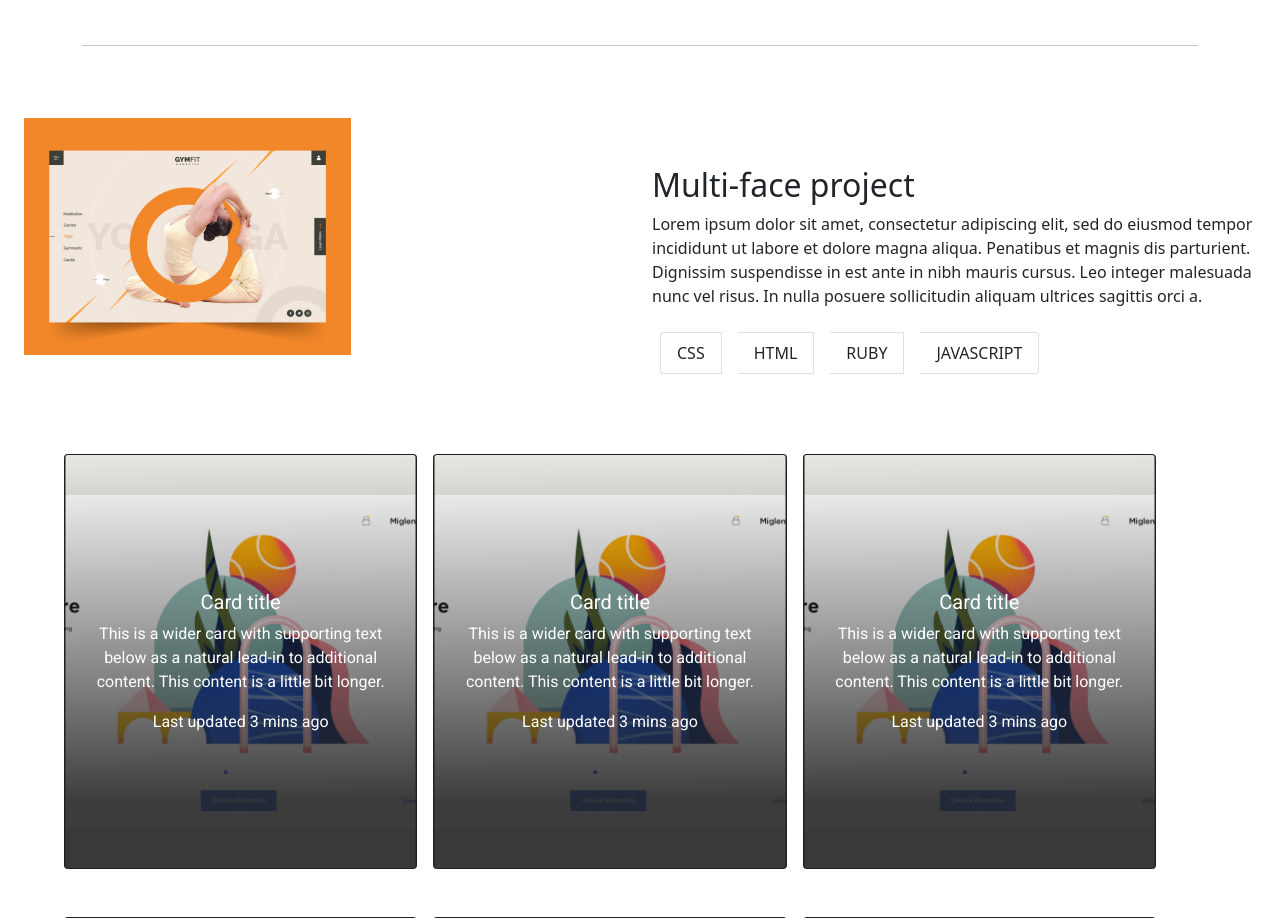
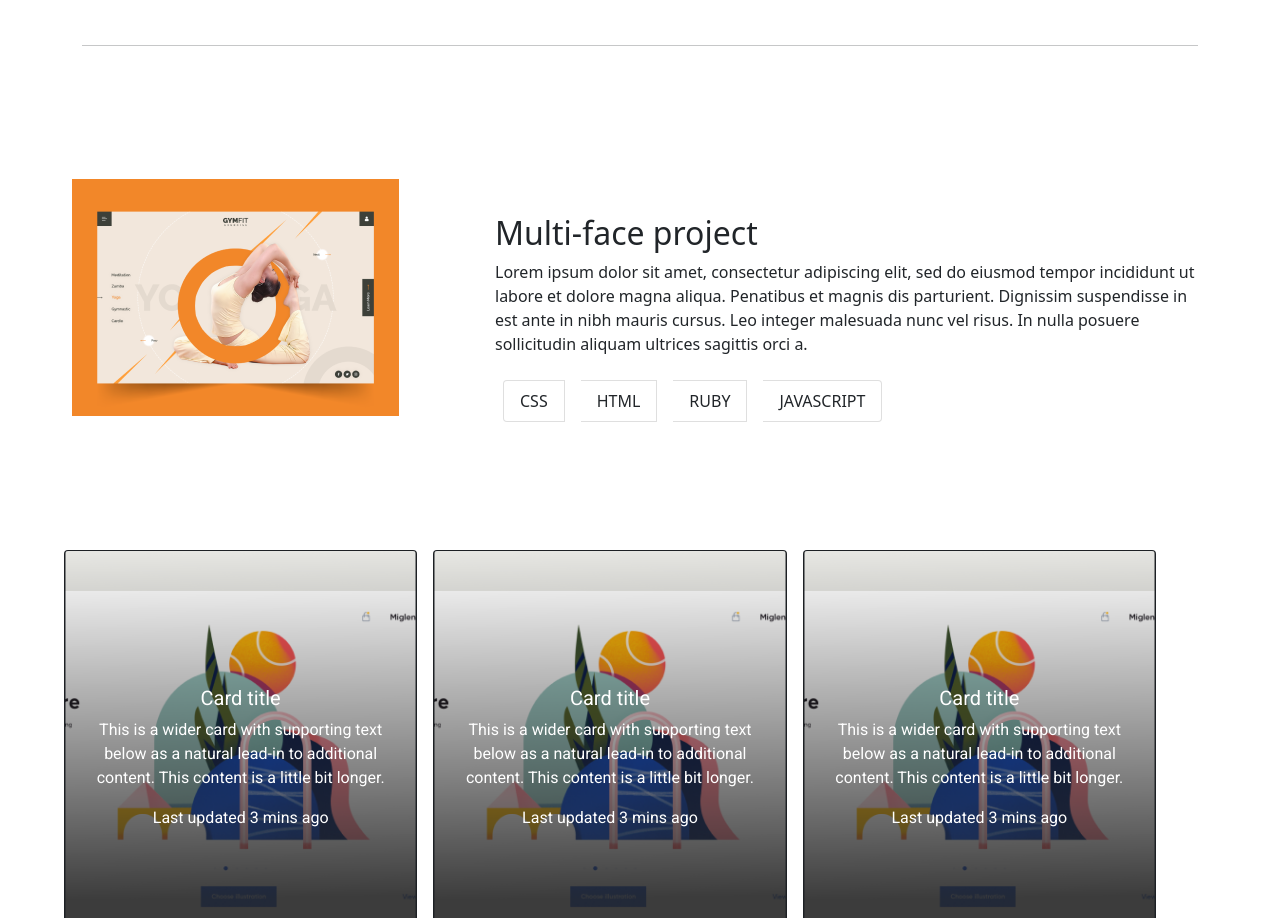
Before and after one commit to enmanuelbayen/Portfolio-with-Boostrap, a website: page index.html in a window 1280 px wide. Shown: the part 971-1889 px from the top of the page. Drawn offline with nearby package versions, Linux system fonts and the light colour scheme.

Commit message:
Fix Multi-face card position

```diff
--- a/index.html
+++ b/index.html
@@ -74,11 +74,9 @@
     </section>
 
     <section class="p-4 text-dark text-left">
-        <div class="row">
-          <div class="col-md-5 w-50">
-            <img src="./img/work1.png" class="img-fluid" alt="women doing yoga">
-          </div>
-          <div class="col-md-5 w-50">
+        <div class="d-md-flex justify-content-center align-items-center">
+            <img src="./img/work1.png" class="img-fluid m-5"  alt="women doing yoga">
+          <div class="m-5">
             <div class="mt-5">
               <h2>Multi-face project</h2>
               <p>Lorem ipsum dolor sit amet, consectetur adipiscing elit, sed do eiusmod tempor incididunt ut labore et dolore magna aliqua. Penatibus et magnis dis parturient. Dignissim suspendisse in est ante in nibh mauris cursus. Leo integer malesuada nunc vel risus. In nulla posuere sollicitudin aliquam ultrices sagittis orci a.</p>
```
